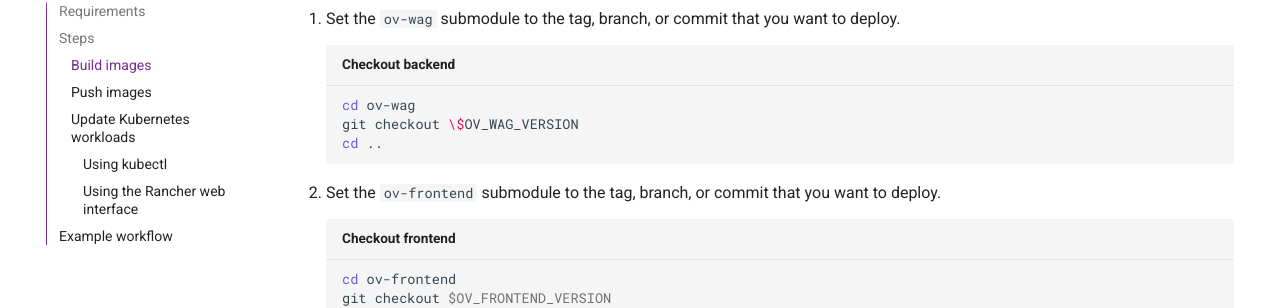
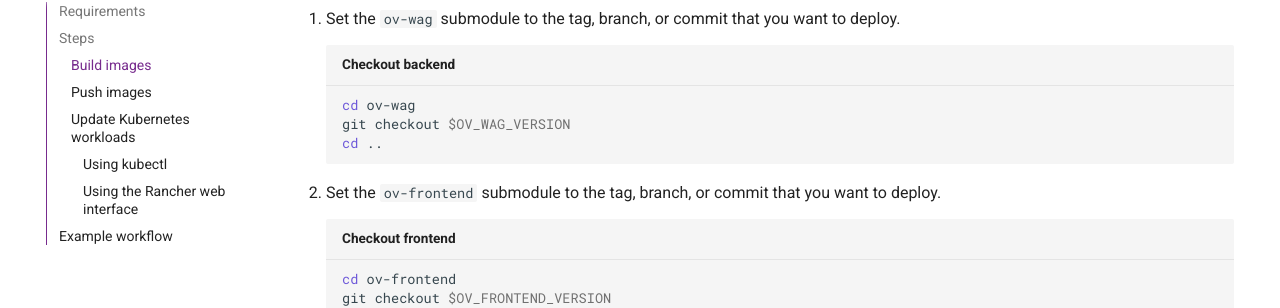
Before and after one commit to WGBH-MLA/ov-deploy, an MkDocs documentation site: the page built from docs/manual.md, in a window 1280 px wide and 900 px high, scrolled down 970 px. Shown: the part 145-453 px from the top of the window. Built offline with MkDocs 1.6.1 and Material for MkDocs 9.7.7, drawn with Linux system fonts in a browser that asks for light colours; comment, search, counter and statistics services are not loaded; the version menu is left out.

Commit message:
Fix extra character in code block

````diff
--- a/docs/manual.md
+++ b/docs/manual.md
@@ -39,7 +39,7 @@ After [setting up the repository](/setup#0-checkout-code):
 
     ```bash title="Checkout backend"
     cd ov-wag
-    git checkout \$OV_WAG_VERSION
+    git checkout $OV_WAG_VERSION
     cd ..
     ```
 
````
